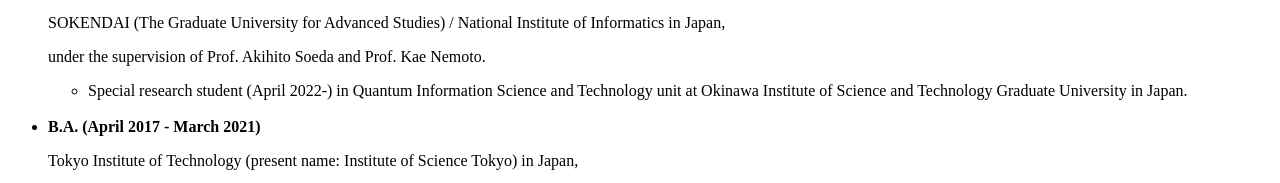
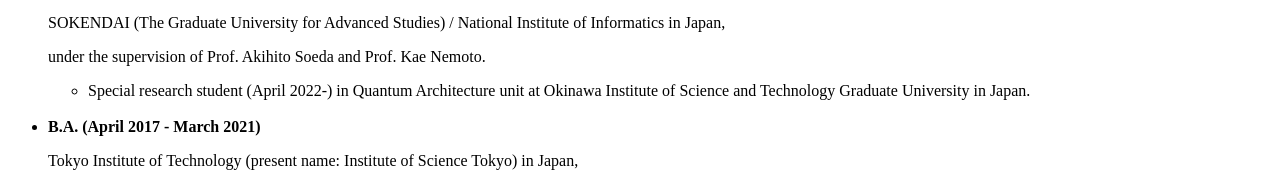
Before and after one commit to AoiHayashi/AoiHayashi.github.io, a plain HTML site: page index.html in a window 1280 px wide. Shown: the part 311-494 px from the top of the page. Drawn offline with Linux system fonts and the light colour scheme.

Commit message:
Update index.html

```diff
--- a/index.html
+++ b/index.html
@@ -32,7 +32,7 @@
             <li><B>Five-year doctoral course (April 2021-)</B>
                 <p>SOKENDAI (The Graduate University for Advanced Studies) / National Institute of Informatics in Japan,</p>
                 <p>under the supervision of Prof. Akihito Soeda and Prof. Kae Nemoto.</p>
-                <ul><li>Special research student (April 2022-) in Quantum Information Science and Technology unit at Okinawa Institute of Science and Technology Graduate University in Japan.</li></ul>
+                <ul><li>Special research student (April 2022-) in Quantum Architecture unit at Okinawa Institute of Science and Technology Graduate University in Japan.</li></ul>
             </li>
             <br>
             <li><B>B.A. (April 2017 - March 2021)</B>
```
